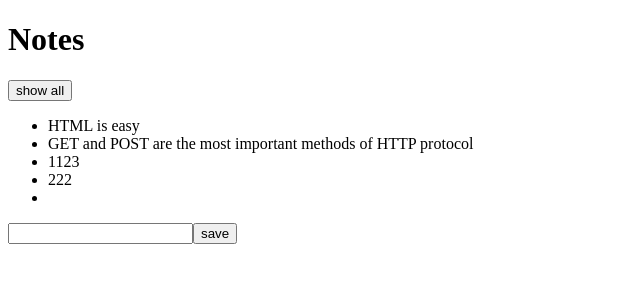
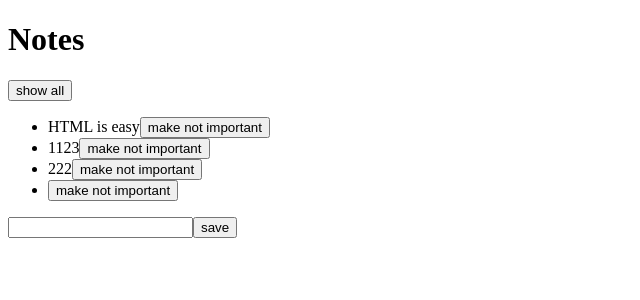
Before and after one commit to zodea/fullStackWebDevelop, a React (Create React App) app: page / in a window 1280 px wide. Shown: the top 300 px of the page, without its empty margins (0-640 px from the left). Built offline with nearby package versions, Linux system fonts and the light colour scheme; data requests are answered from the project's data file.

Commit message:
changing the importance of note

```diff
--- a/db.json
+++ b/db.json
@@ -16,7 +16,7 @@
       "id": 3,
       "content": "GET and POST are the most important methods of HTTP protocol",
       "date": "2019-05-30T19:20:14.298Z",
-      "important": true
+      "important": false
     },
     {
       "content": "1123",
--- a/src/App.js
+++ b/src/App.js
@@ -1,6 +1,6 @@
-import React, { useState, useEffect } from 'react'
+import axios from 'axios'
+import React, { useEffect, useState } from 'react'
 import Note from './components/Note'
-import axios from 'axios'
 
 const App = () => {
   const [notes, setNotes] = useState([])
@@ -35,6 +35,16 @@
     setNewNote(event.target.value)
   }
 
+  const toggleImportanceOf = id => {
+    const url = `http://localhost:3001/notes/${id}`
+    const note = notes.find(n => n.id === id)
+    const changeNote = { ...note, important: !note.important }
+
+    axios.put(url, changeNote).then(response => {
+      setNotes(notes.map(note => (note.id !== id ? note : response.data)))
+    })
+  }
+
   const notesToShow = showAll ? notes : notes.filter(note => note.important)
 
   return (
@@ -45,7 +55,7 @@
       </div>
       <ul>
         {notesToShow.map(note => (
-          <Note key={note.id} note={note} />
+          <Note key={note.id} note={note} toggleImportance={() => toggleImportanceOf(note.id)} />
         ))}
       </ul>
       <form onSubmit={addNote}>
--- a/src/components/Note.js
+++ b/src/components/Note.js
@@ -1,5 +1,11 @@
 import React from 'react'
-const Note = ({ note }) => {
-  return <li>{note.content}</li>
+const Note = ({ note, toggleImportance }) => {
+  const label = note.important ? 'make not important' : 'make important'
+  return (
+    <li>
+      {note.content}
+      <button onClick={toggleImportance}>{label}</button>
+    </li>
+  )
 }
 export default Note
```
